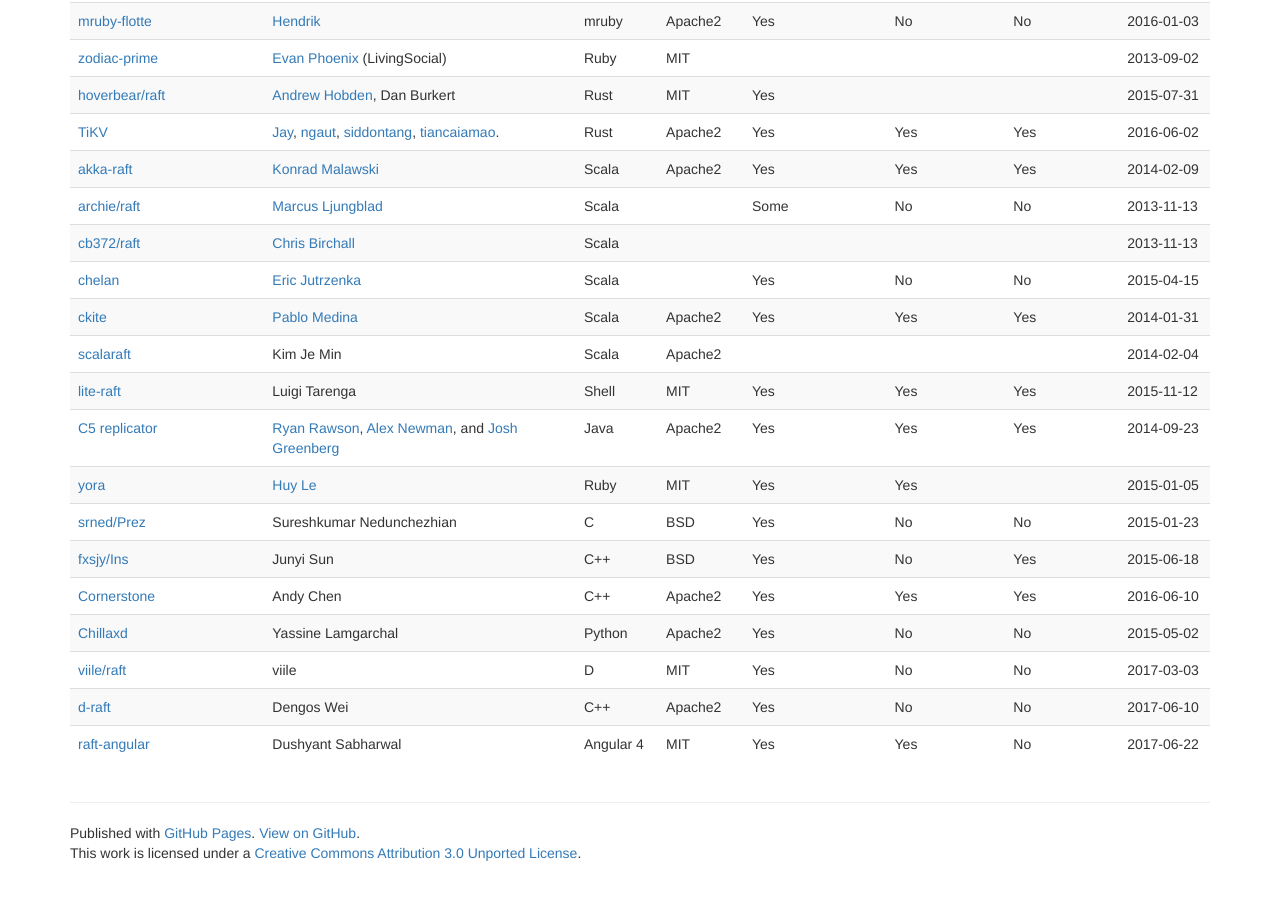
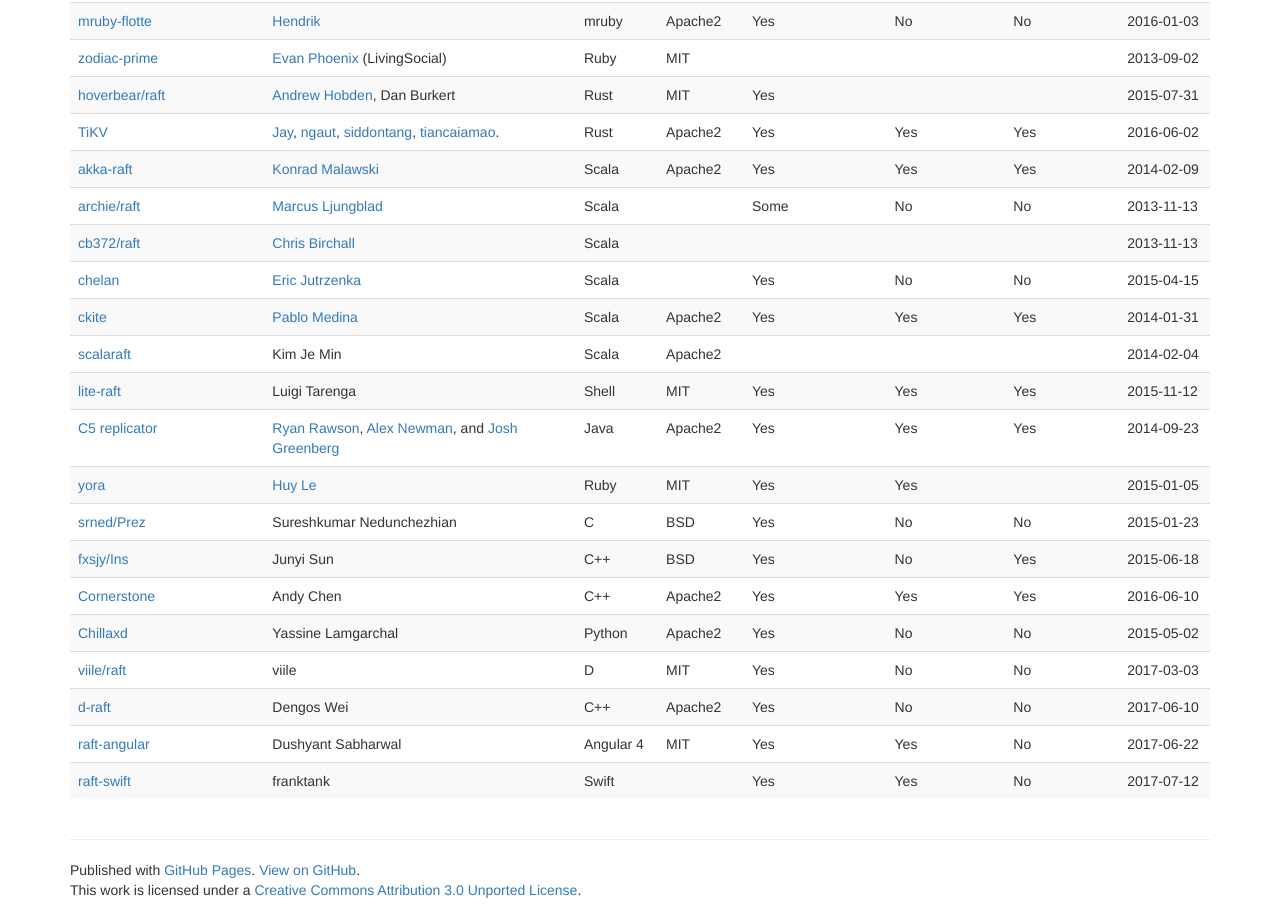
Before and after one commit to raft/raft.github.io, a plain HTML site: page index.html in a window 1280 px wide. Shown: the part 7074-7984 px from the top of the page. Before the commit the page ends 7947 px from the top, so only its background shows below. Drawn offline with nearby package versions, Linux system fonts and the light colour scheme.

Commit message:
Add swift implementation of Raft

```diff
--- a/index.html
+++ b/index.html
@@ -1638,6 +1638,16 @@ page will reorder these based on github stars and last repo update.
     <td>No</td>
     <td>2017-06-22</td>
 </tr>
+<tr>
+    <td><a href="https://github.com/franktank/raft-swift.git">raft-swift</a></td>
+    <td>franktank</td>
+    <td>Swift</td>
+    <td></td>
+    <td>Yes</td>
+    <td>Yes</td>
+    <td>No</td>
+    <td>2017-07-12</td>
+</tr>
 </tbody>
 </table>
 
```
